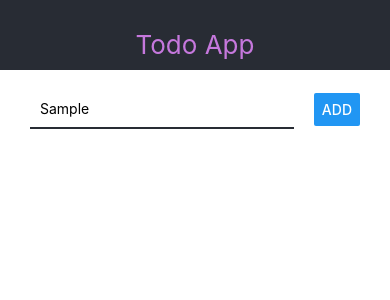
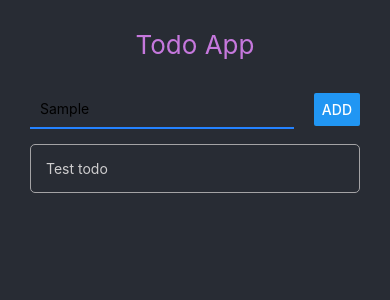
Before and after one commit to stas-yushkov/new-rn-todo-app, a React Native app: screen / in a window 390 px wide. Both pictures are taken after typing "Sample" into the empty fields and a click on the button "ADD". Shown: the top 300 px of the page. Built offline with nearby package versions, Linux system fonts and the light colour scheme.

Commit message:
add Todo component

```diff
--- a/App.js
+++ b/App.js
@@ -1,22 +1,58 @@
-import { StatusBar } from 'expo-status-bar';
-import { StyleSheet, Text, View } from 'react-native';
-import { Navbar, AddTodo } from './src';
+import React, { useState } from 'react'
+import { StyleSheet, View, Text } from 'react-native';
+import { Navbar, AddTodo, Todo } from './src';
 
 export default function App() {
+  const [todos, setTodos] = useState([]);
+
+  const addTodo = (title) => {
+    // const newTodo = {
+    //   id: Date.now().toString(),
+    //   title: title
+    // }
+
+    // setTodos(todos.concat([newTodo]))
+
+    // setTodos((prevTodos) => {
+    //   return [
+    //     ...prevTodos, newTodo
+    //   ]
+    // })
+
+    setTodos(prev => [
+      ...prev,
+      {
+        id: Date.now().toString(),
+        title
+      }
+    ])
+  }
+
   return (
-    <View>
+    <View style={styles.app}>
       <Navbar title='Todo App' />
       <View style={styles.container}>
-        <AddTodo />
+        <AddTodo onSubmit={addTodo} />
+
+        <View>
+          {todos.map(todo => {
+            return (
+              <Todo key={todo.id} todo={todo}></Todo>
+            )
+          })}
+        </View>
       </View>
-      <StatusBar style="auto" />
     </View>
   );
 }
 
 const styles = StyleSheet.create({
+  app: {
+    height: '100%',
+    backgroundColor: '#282c34'
+  },
   container: {
     paddingHorizontal: 30,
-    paddingVertical: 20,
+    paddingVertical: 20
   },
 });
--- a/src/AddTodo.js
+++ b/src/AddTodo.js
@@ -1,11 +1,16 @@
 import React from "react";
 import { View, StyleSheet, TextInput, Button } from "react-native";
 
-export const AddTodo = () => {
+export const AddTodo = ({ onSubmit }) => {
+  const pressHandler = () => {
+    onSubmit('Test todo');
+    console.log(`${(new Date).toLocaleTimeString()} Test todo`);
+  }
+
   return (
     <View style={styles.block}>
       <TextInput style={styles.input} />
-      <Button title="Add" />
+      <Button title="Add" onPress={pressHandler} />
     </View>
   )
 }
@@ -15,12 +20,14 @@ const styles = StyleSheet.create({
     flexDirection: 'row',
     justifyContent: 'space-between',
     alignItems: 'center',
+    marginBottom: 15,
+
   },
   input: {
     width: '80%',
     padding: 10,
     borderStyle: 'solid',
     borderBottomWidth: 2,
-    borderBottomColor: '#282c34'
+    borderBottomColor: '#2482ff'
   },
 })
--- /dev/null
+++ b/src/Todo.js
@@ -0,0 +1,25 @@
+import React from 'react';
+import { Text, View, StyleSheet } from 'react-native'
+
+export const Todo = ({ todo }) => {
+  return (
+    <View style={styles.todo}>
+      <Text style={styles.text} key={todo.id}>{todo.title}</Text>
+    </View>
+  )
+}
+
+const styles = StyleSheet.create({
+  todo: {
+    flexDirection: 'row',
+    alignItems: 'center',
+    padding: 15,
+    borderWidth: 1,
+    borderColor: '#a4a3a5',
+    borderRadius: 5,
+    marginBottom: 10,
+  },
+  text: {
+    color: '#cecdce'
+  }
+})
--- a/src/index.js
+++ b/src/index.js
@@ -1,2 +1,3 @@
 export { Navbar } from "./Navbar";
 export { AddTodo } from "./AddTodo";
+export { Todo } from './Todo';
```
